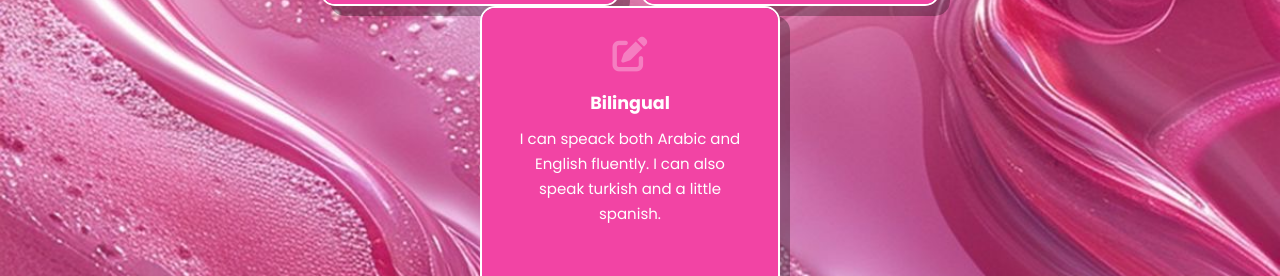
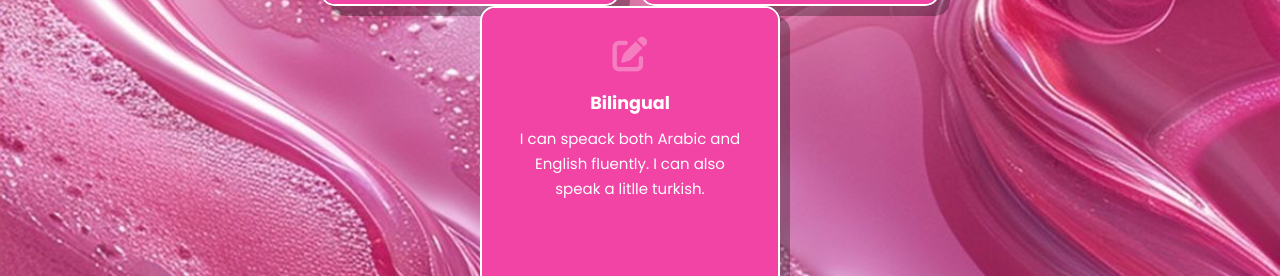
Before and after one commit to fatisonx/portifolio, a plain HTML site: page index.html in a window 1280 px wide. Shown: the part 1420-1696 px from the top of the page. Drawn offline with Linux system fonts and the light colour scheme.

Commit message:
index.html

```diff
--- a/index.html
+++ b/index.html
@@ -66,7 +66,7 @@
                 </div>
                 <div class="info">
                     <h3>Bilingual</h3>
-                    <p>I can speack both Arabic and English fluently. I can also speak turkish and a little spanish. </p>
+                    <p>I can speack both Arabic and English fluently. I can also speak a litlle turkish. </p>
                 </div>
             </div>
         </div>
```
